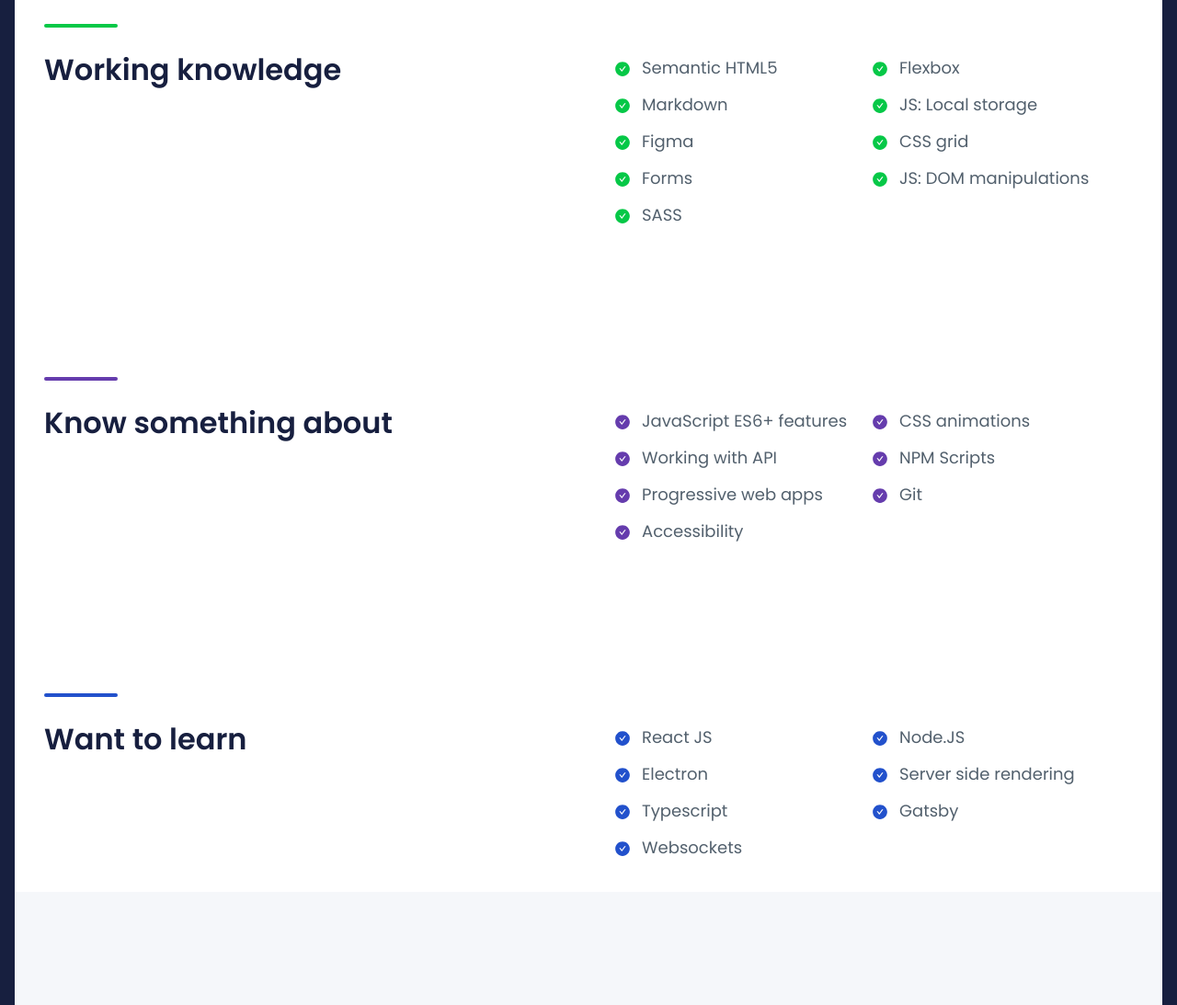
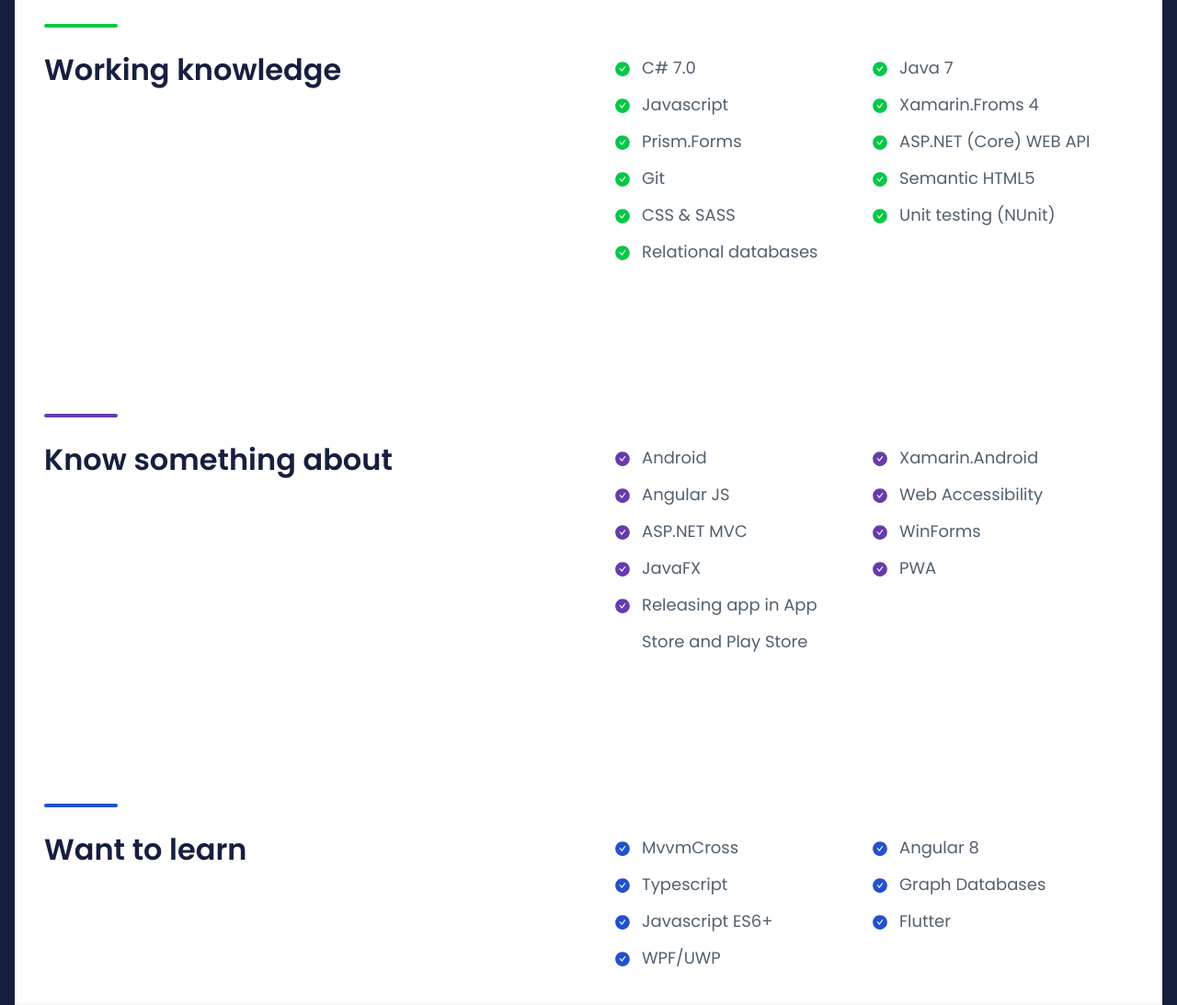
Before and after one commit to Klewerro/Klewerro.github.io, a website: page src/content/index.html in a window 1280 px wide. Shown: the part 980-2073 px from the top of the page at 92% size. Drawn offline with nearby package versions, Linux system fonts and the light colour scheme; files that its build step writes are made by us from their sources; no server answers; files whose address does not match are found by name.

Commit message:
Content replaced by real one. Some little text readability changes

```diff
--- a/src/content/index.html
+++ b/src/content/index.html
@@ -6,7 +6,12 @@
   <meta name="viewport" content="width=device-width, initial-scale=1.0" />
   <meta http-equiv="X-UA-Compatible" content="ie=edge" />
   <title>Szymon P Homepage</title>
-  <meta name="description" content="Description" />
+  <meta name="description" content="My personal website telling something about me as developer, containing my skills list and my personal projects fetching from GitHub API." />
+
+  <meta property="og:title" content="Szymon P Homepage" />
+  <meta property="og:description" content="My personal website telling something about me as developer, containing my skills list and my personal projects fetching from GitHub API." />
+  <meta property="og:url" content="https://klewerro.github.io" />
+  <!-- <meta property="og:image" content="https://klewerro.github.io/assets/img/cover.png" /> -->
 
   <link rel="stylesheet" href="css/main.css" />
 </head>
@@ -21,10 +26,10 @@
       </div>
       <h1 class="about__title">Hey there! 👋 My name is Szymon and I’m an aspiring Fullstack developer.</h1>
       <p class="about__description">You might be interested in checking the list of <a class="about__link"
-          href="#my-skills">my skills</a> Don’t forget to have a glimpse at <a class="about__link"
-          href="#my-projects">my projects</a> Currently I’m looking for a new challenges so if you have one - <a
+          href="#my-skills">my skills</a>. Don’t forget to have a glimpse at <a class="about__link"
+          href="#my-projects">my projects</a>. Currently I’m looking for a new challenges so if you have one - <a
           class="about__link" href="#contact-me">contact me</a> 😊</p>
-      <a class="about__mail" href="mailto:my@email.com">my@email.com</a>
+      <a class="about__mail" href="mailto:pol.szym95@gmail.com">pol.szym95@gmail.com</a>
     </section>
 
     <section id="my-skills" class="skills">
@@ -32,39 +37,43 @@
       <section class="skills-list">
         <h3 class="skills-list__title">Working knowledge</h3>
         <ul class="skills-list__list">
+          <li class="skills-list__item">C# 7.0</li>
+          <li class="skills-list__item">Java 7</li>
+          <li class="skills-list__item">Javascript</li>
+          <li class="skills-list__item">Xamarin.Froms 4</li>
+          <li class="skills-list__item">Prism.Forms</li>
+          <li class="skills-list__item">ASP.NET (Core) WEB API</li>
+          <li class="skills-list__item">Git</li>
           <li class="skills-list__item">Semantic HTML5</li>
-          <li class="skills-list__item">Flexbox</li>
-          <li class="skills-list__item">Markdown</li>
-          <li class="skills-list__item">JS: Local storage</li>
-          <li class="skills-list__item">Figma</li>
-          <li class="skills-list__item">CSS grid</li>
-          <li class="skills-list__item">Forms</li>
-          <li class="skills-list__item">JS: DOM manipulations</li>
-          <li class="skills-list__item">SASS</li>
+          <li class="skills-list__item">CSS & SASS</li>
+          <li class="skills-list__item">Unit testing (NUnit)</li>
+          <li class="skills-list__item">Relational databases</li>
         </ul>
       </section>
       <section class="skills-list skills-list--violet">
         <h3 class="skills-list__title">Know something about</h3>
         <ul class="skills-list__list">
-          <li class="skills-list__item">JavaScript ES6+ features</li>
-          <li class="skills-list__item">CSS animations</li>
-          <li class="skills-list__item">Working with API
-          <li class="skills-list__item">NPM Scripts</li>
-          <li class="skills-list__item">Progressive web apps</li>
-          <li class="skills-list__item">Git</li>
-          <li class="skills-list__item">Accessibility</li>
+          <li class="skills-list__item">Android</li>
+          <li class="skills-list__item">Xamarin.Android</li>
+          <li class="skills-list__item">Angular JS</li>
+          <li class="skills-list__item">Web Accessibility</li>
+          <li class="skills-list__item">ASP.NET MVC</li>
+          <li class="skills-list__item">WinForms</li>
+          <li class="skills-list__item">JavaFX</li>
+          <li class="skills-list__item">PWA</li>
+          <li class="skills-list__item">Releasing app in App Store and Play Store</li>
         </ul>
       </section>
       <section class="skills-list skills-list--blue">
         <h3 class="skills-list__title">Want to learn</h3>
         <ul class="skills-list__list">
-          <li class="skills-list__item">React JS</li>
-          <li class="skills-list__item">Node.JS</li>
-          <li class="skills-list__item">Electron</li>
-          <li class="skills-list__item">Server side rendering</li>
+          <li class="skills-list__item">MvvmCross</li>
+          <li class="skills-list__item">Angular 8</li>
           <li class="skills-list__item">Typescript</li>
-          <li class="skills-list__item">Gatsby</li>
-          <li class="skills-list__item">Websockets</li>
+          <li class="skills-list__item">Graph Databases</li>
+          <li class="skills-list__item">Javascript ES6+</li>
+          <li class="skills-list__item">Flutter</li>
+          <li class="skills-list__item">WPF/UWP</li>
         </ul>
       </section>
     </section>
@@ -73,8 +82,8 @@
 
       <div class="projects__wrapper">
         <h2 class="projects__title">Recent projects</h2>
-        <p class="projects__description">I started my developer path in 2014. Since then, I’ve built some projects.
-          Here’s the list of the things I’ve done so far.</p>
+        <p class="projects__description">I started my developer path in 2014. Since then, I’ve built some <a class="projects__link" target="_blank" rel="nofollow noreferrer" href="https://github.com/Klewerro?tab=repositories" title="">projects</a>.
+          Here’s the list of my 6 recently modified repositories.</p>
         <div class="projects__container projects__container--js">
         </div>
       </div>
@@ -84,14 +93,14 @@
       <div class="contact__wrapper">
         <h2 class="contact__title">Contact me</h2>
         <p class="contact__description">I’m open for new opportunities. If you have one for me we should talk!</p>
-        <ul class="social">
+        <ul class="social" style="display: none;">
           <li class="social__item">
             <a class="social__link" href="#">
               <img class="social__icon" src="assets/img/facebook.svg" alt="facebook" />
             </a>
           </li>
           <li class="social__item">
-            <a class="social__link" href="#">
+            <a class="social__link" target="_blank" rel="nofollow noreferrer" href="https://github.com/Klewerro">
               <img class="social__icon" src="assets/img/github-light.svg" alt="github" />
             </a>
           </li>
@@ -101,7 +110,7 @@
             </a>
           </li>
         </ul>
-        <a class="contact__mail" href="mailto:my@email.com">my@email.com</a>
+        <a class="contact__mail" href="mailto:pol.szym95@gmail.com">pol.szym95@gmail.com</a>
       </div>
     </footer>
 
--- a/src/scss/modules/projects.scss
+++ b/src/scss/modules/projects.scss
@@ -33,6 +33,11 @@
     @media (max-width: $resMobile) {
       grid-template-columns: 1fr;
     }
+  }
+
+  &__link {
+    color: $blue;
+    font-weight: 500;
   }
 }
 
```
